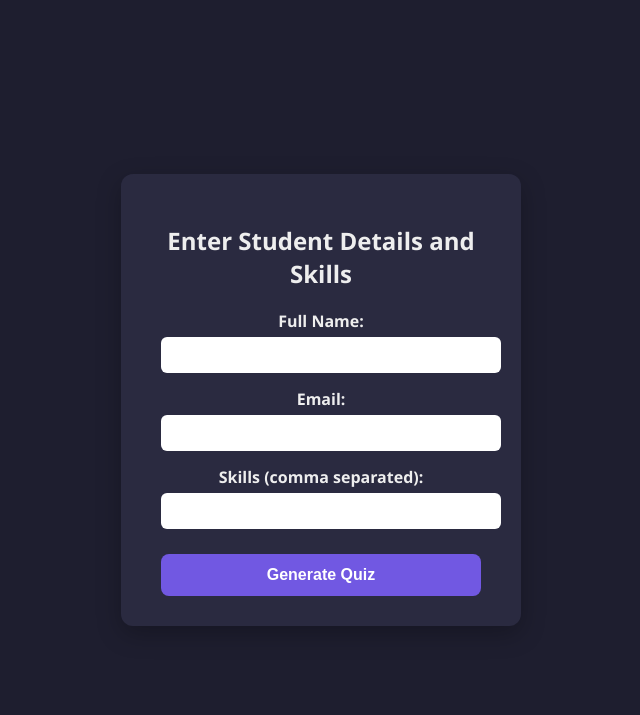
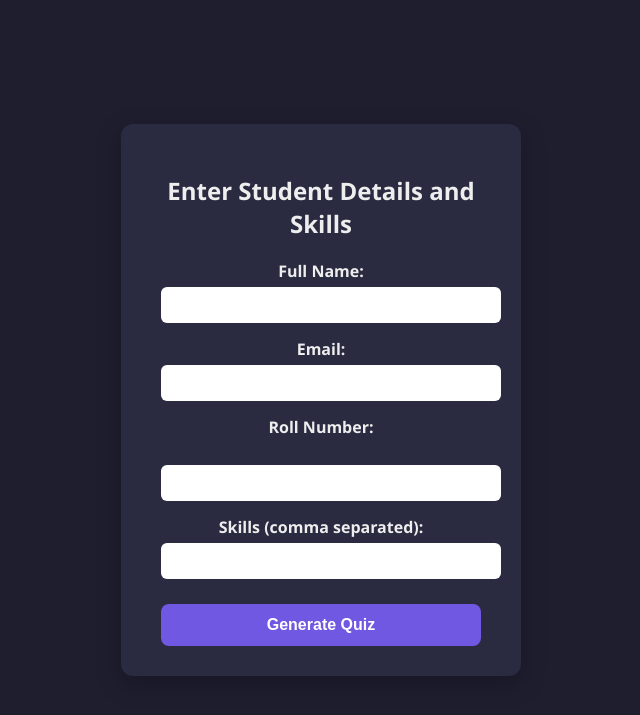
Before and after one commit to Divyansh-techi/Ai-quiz, a Flask app: page / in a window 1280 px wide. Shown: the top 715 px of the page, without its empty margins (319-959 px from the left). Run offline with Flask 3, Linux system fonts and the light colour scheme.

Commit message:
Update index.html

```diff
--- a/templates/index.html
+++ b/templates/index.html
@@ -75,6 +75,8 @@
 
             <label>Email:</label>
             <input type="email" name="student_email" required />
+            <label>Roll Number:</label>
+            <input type="text" name="student_roll" required />
 
             <label>Skills (comma separated):</label>
             <input type="text" name="skills" />
```
